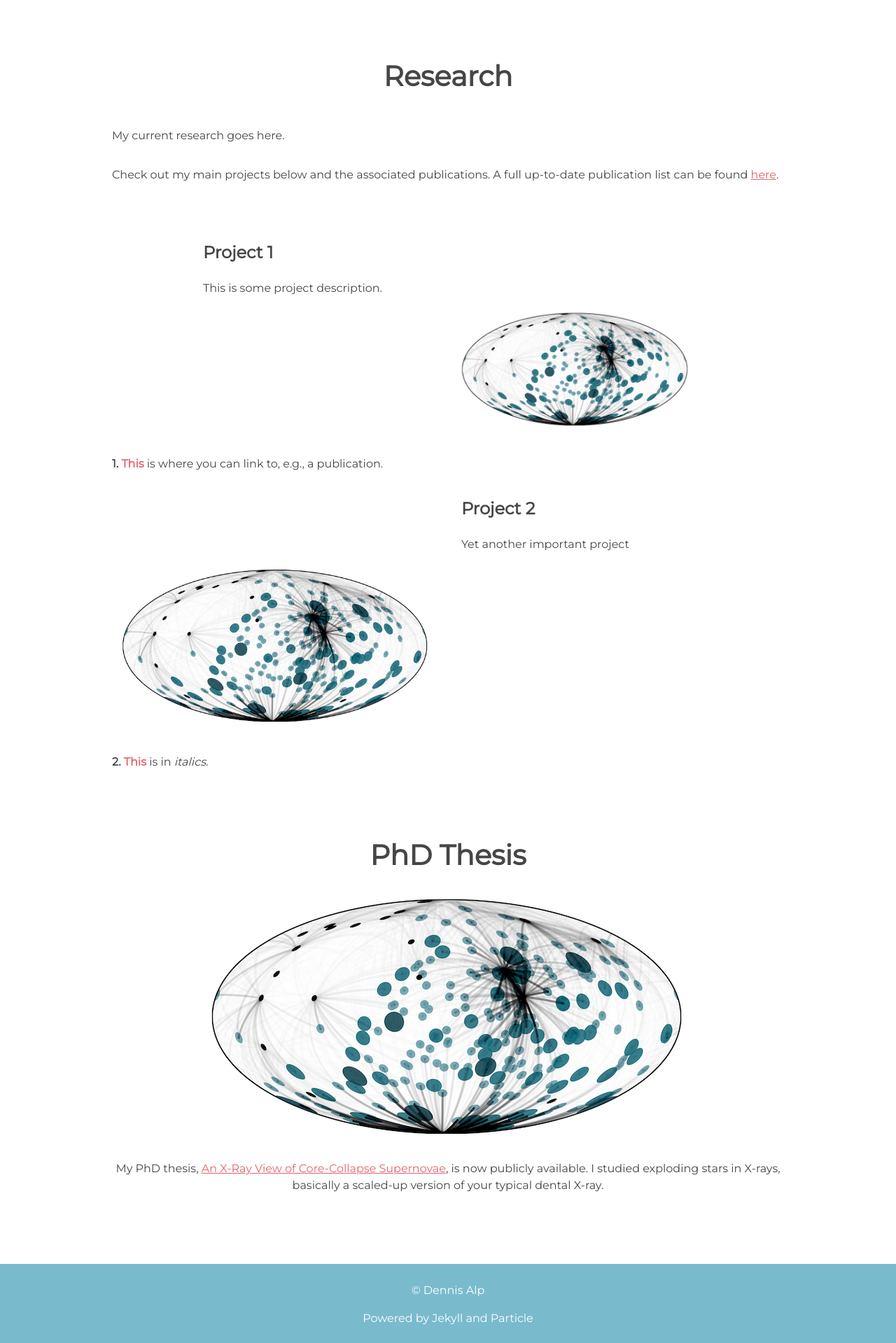
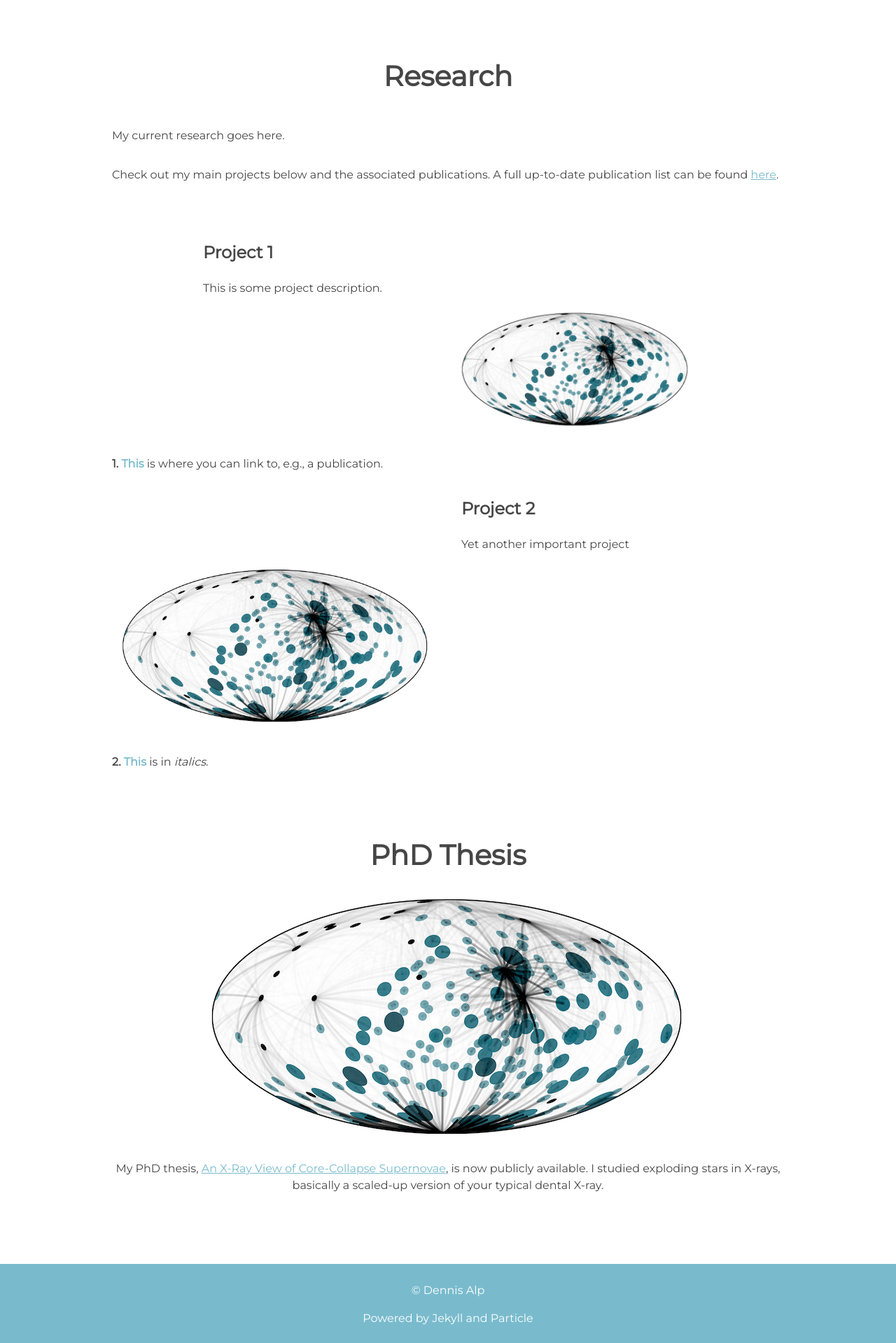
Before and after one commit to dennisalp/dennisalp.github.io, a Jekyll site: the page built from index.html, in a window 1280 px wide. Shown: the part 1509-3428 px from the top of the page at 70% size. Built offline with Jekyll 4.4.1, drawn with Linux system fonts in a browser that asks for light colours.

Commit message:
change accent color in includes

```diff
--- a/_includes/phd_thesis.html
+++ b/_includes/phd_thesis.html
@@ -5,7 +5,7 @@
   </div>
 
   <p>
-    My PhD thesis, <a href="http://urn.kb.se/resolve?urn=urn:nbn:se:kth:diva-294188", style="color:#E4646C">An X-Ray View of Core-Collapse Supernovae</a>, is now publicly available. I studied exploding stars in X-rays, basically a scaled-up version of your typical dental X-ray.
+    My PhD thesis, <a href="http://urn.kb.se/resolve?urn=urn:nbn:se:kth:diva-294188", style="color:#79bbcd">An X-Ray View of Core-Collapse Supernovae</a>, is now publicly available. I studied exploding stars in X-rays, basically a scaled-up version of your typical dental X-ray.
   </p>
 
 </div>
--- a/_includes/projects.html
+++ b/_includes/projects.html
@@ -7,7 +7,7 @@
 </p>
 
 <p>
-  Check out my main projects below and the associated publications. A full up-to-date publication list can be found <a href="https://scholar.google.com/citations?user=MfsX_lgAAAAJ&hl=en" style="color:#E4646C"> here</a>.
+  Check out my main projects below and the associated publications. A full up-to-date publication list can be found <a href="https://scholar.google.com/citations?user=MfsX_lgAAAAJ&hl=en" style="color:#79bbcd"> here</a>.
 </p>
 
 <div class="user-projects">
@@ -28,7 +28,7 @@
   </div>
 </div>
 <p>
-  <b>1.</b>   <font color="#E4646C"><b>This</b></font> is where you can link to, e.g., a publication.
+  <b>1.</b>   <font color="#79bbcd"><b>This</b></font> is where you can link to, e.g., a publication.
 </p>
 
 <div class="user-projects">
@@ -45,5 +45,5 @@
   </div>
 </div>
 <p>
-  <b>2.</b>   <font color="#E4646C"><b>This</b></font> is in <i>italics</i>.
+  <b>2.</b>   <font color="#79bbcd"><b>This</b></font> is in <i>italics</i>.
 </p>
```
